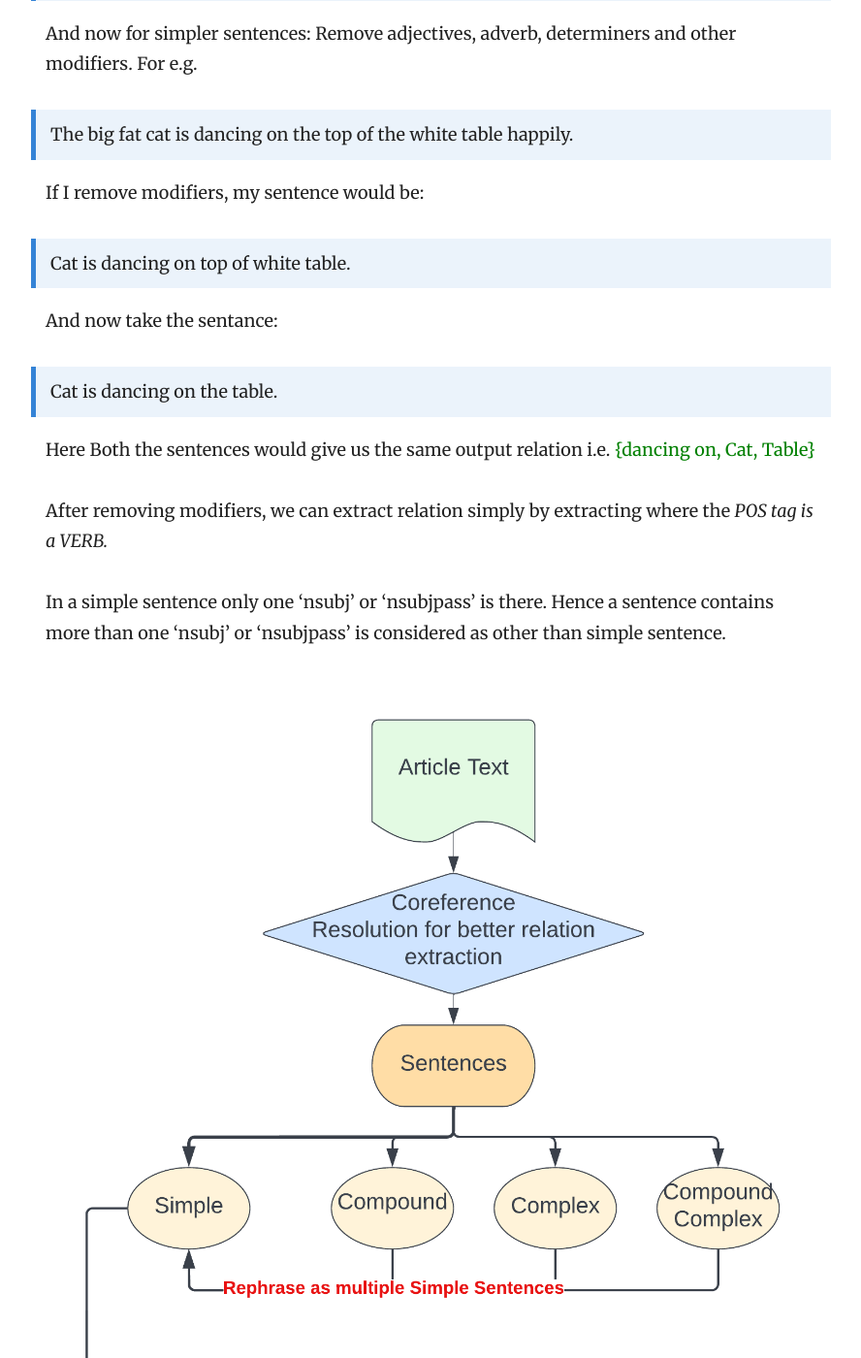
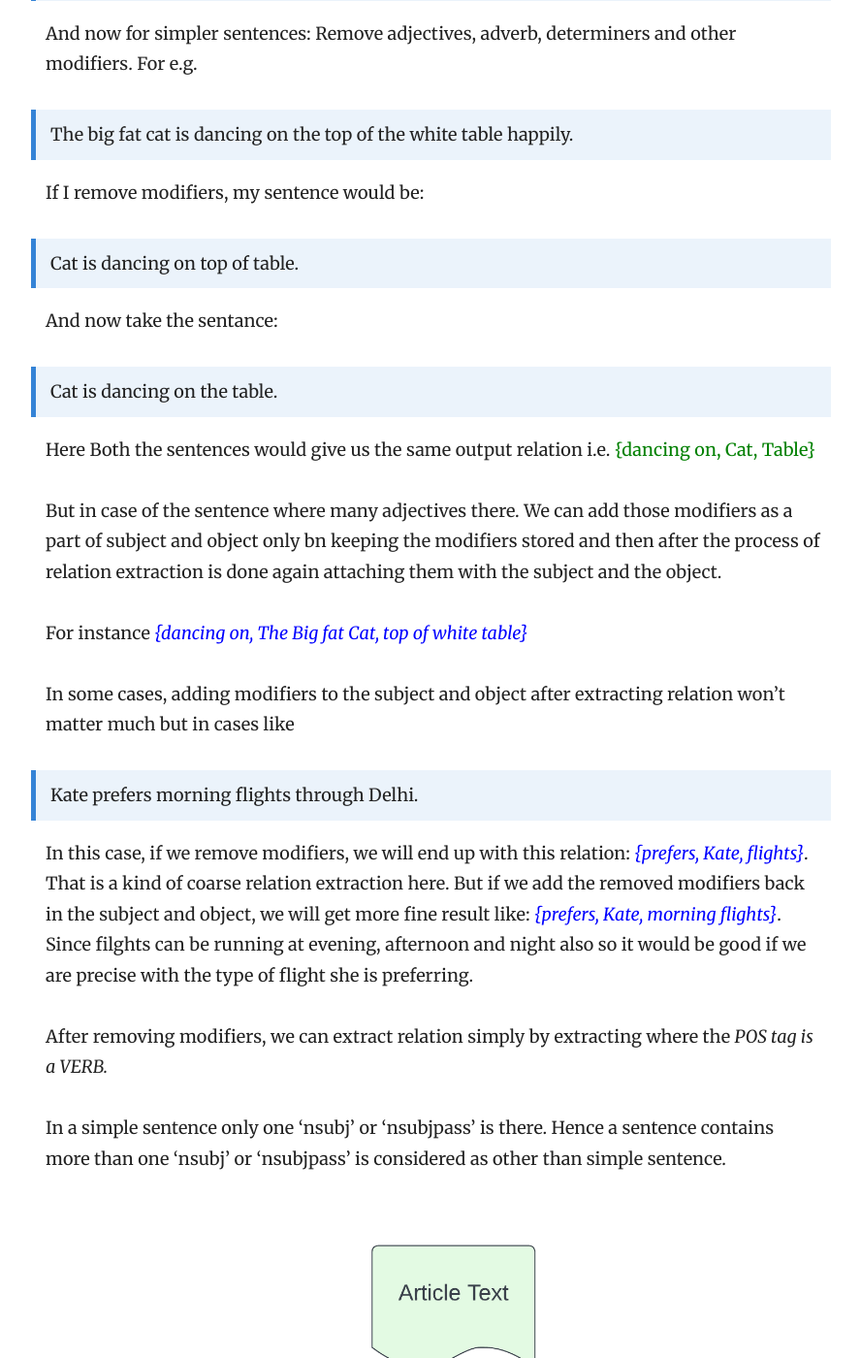
Before and after one commit to Ananyaiitbhilai/DBpedia_GSoC2022_Neural_Extraction_Framework, a Jekyll site: the page built from _docs/weekly_report/2022-07-06_week4.md, in a window 1280 px wide and 1400 px high, scrolled down 2952 px. Shown: the whole window at 97% size, without its empty margins (343-1231 px from the left). Built offline with Jekyll 4.4.1, drawn with Linux system fonts in a browser that asks for light colours; some of the changed text lies outside the part shown.

Commit message:
week4_blog

```diff
--- a/_docs/weekly_report/2022-07-06_week4.md
+++ b/_docs/weekly_report/2022-07-06_week4.md
@@ -68,13 +68,13 @@ E -> M adverb
 
 ### Other types of Sentences
 
-Break complex and compound into simpler sentences and rephrase sentences. For e.g.
+Break complex and compound into simpler sentences and rephrase the sentences. For e.g.
 
 >While I am a passionate basketball fan, I prefer football.
 
 It should be rephrased to:
 
-> I am a passionate football fan.
+> I am a passionate basketball fan.
 
 > I prefer football.
 
@@ -92,8 +92,17 @@ And now take the sentance:
 
 Here Both the sentences would give us the same output relation i.e. <span style="color:green">{dancing on, Cat, Table}</span>
 
+But in case of the sentence where many adjectives there. We can add those modifiers as a part of subject and object only bn keeping the modifiers stored and then after the process of relation extraction is done again attaching them with the subject and the object.
+
+For instance <span style="color:blue">*{dancing on, The Big fat Cat, top of white table}*</span>
+
+In some cases, adding modifiers to the subject and object after extracting relation won't matter much but in cases like
+
+> Kate prefers morning flights through Delhi.
+
+In this case, if we remove modifiers, we will end up with this relation: <span style="color:blue">*{prefers, Kate, flights}*</span>. That is a kind of coarse relation extraction here. But if we add the removed modifiers back in the subject and object, we will get more fine result like: <span style="color:blue">*{prefers, Kate, morning flights}*</span>. Since filghts can be running at evening, afternoon and night also so it would be good if we are precise with the type of flight she is preferring.
+
 After removing modifiers, we can extract relation simply by extracting where the *POS tag is a VERB.*
-
 
 In a simple sentence only one 'nsubj' or 'nsubjpass' is there. Hence a sentence contains more than one 'nsubj' or 'nsubjpass' is considered as other than simple sentence.
 
@@ -123,23 +132,32 @@ and satisfy syntactic and lexical constraints, merging adjacent matches.
 3. For each phrase w, find the nearest noun phrase x to the left which is not a relative pronoun, wh-word or existential “there”. Find the nearest noun phrase y to the right.
 4. Assign confidence c to the relation r = (x, w, y) using a confidence classifier and return it.
 
-We can use dependency tokens rather than POS tokens because than we can directly target modifiers like amod, that can help us in an easy way. If using POS token then have to write many condition in order to order to identify a modifier.
+We can use dependency tokens rather than POS tokens because than we can directly target modifiers like amod, that can provide us an easy way. If using POS tokens then have to write many conditions in order to order to identify a modifier.
 
 ![dependency_tokens](https://ananyaiitbhilai.github.io/DBpedia_GSoC2022_Neural_Extraction_Framework/images/dependency_tokens.png)
 *Fig4*
 
 > Rolling Stone hit Kate
 
-Here Rolling is identified as a VERB but act as an *adjective* rather.
+![rolling_stone_example](https://ananyaiitbhilai.github.io/DBpedia_GSoC2022_Neural_Extraction_Framework/images/rolling_stone_example.png)
+*Fig5*
 
-![rolling_stone_example](https://ananyaiitbhilai.github.io/DBpedia_GSoC2022_Neural_Extraction_Framework/images/rolling_stone_example.png)
+Here Rolling is identified as a VERB but act as an *adjective* rather. These type of words are called as gerunds. Often people too confuse them as verb but since this verb is before noun and providing a description about the noun hence acting as a adjective.
+
+In the case,
+
+> Stone was rolling down the hill.
+
+Here rolling is a VERB and not a modifier.
+
+![stone_roll_example](https://ananyaiitbhilai.github.io/DBpedia_GSoC2022_Neural_Extraction_Framework/images/stone_roll.png)
 *Fig5*
 
 
 ### Ponder
 
-- We have already defined entities that are the pre-defined entities.
-- We have text scraped from Wikipidea. That is a whole lot of Text. Use coreference resolution or other tool and restructure/rephrase ,keeping their context same, the text according to the needs(wherever referencing to Berlin Wall replace those pronoun's with Berlin Wall).
+- We have already defined entities that are the pre-defined entities (extracted by running SPARQL query)
+- We have text scraped from Wikipidea. That is a whole lot of Text. Use coreference resolution or other tool and restructure/rephrase the text according to the needs but keeping the context of the text same.(wherever referencing to Berlin Wall replace those pronoun's with Berlin Wall).
 
 
 ### References
```
Also changed, not shown: other parts of _docs/weekly_report/2022-07-06_week4.md (+2 -2 lines), images/stone_roll.png (added).
